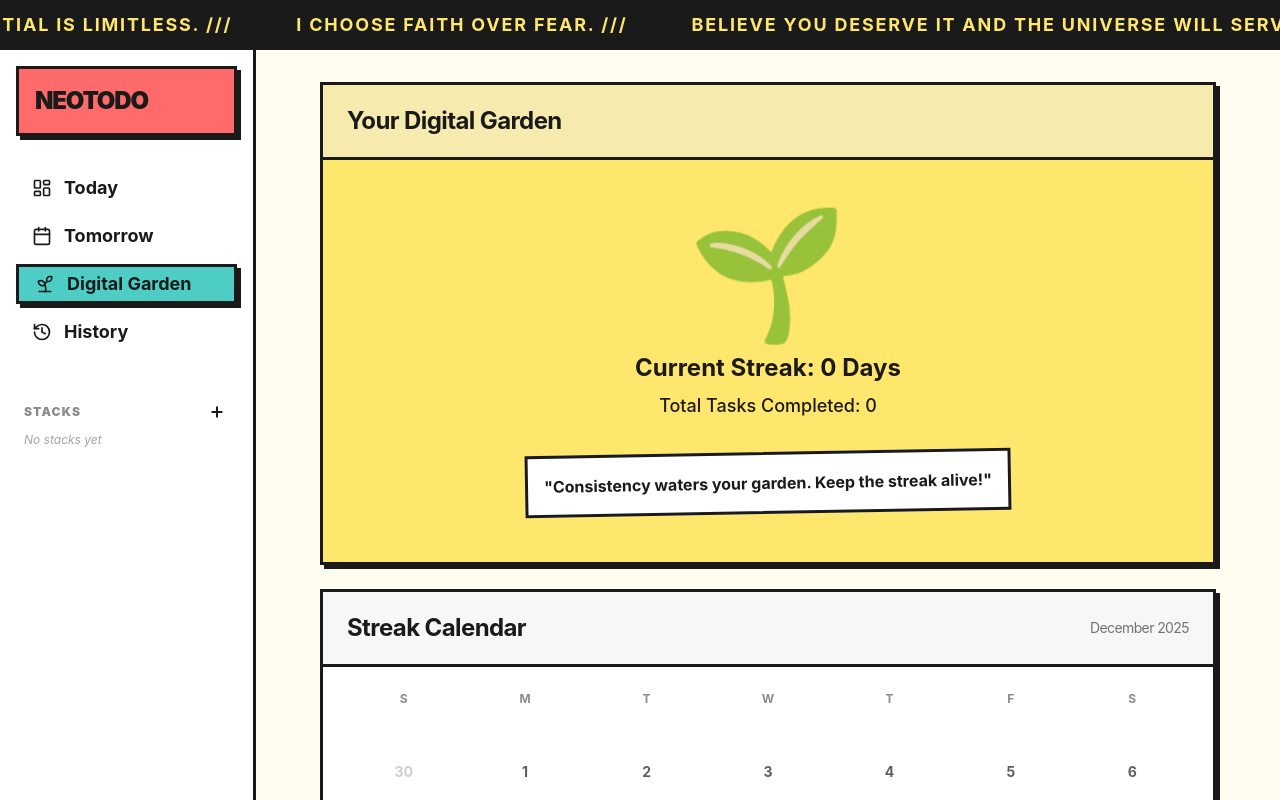
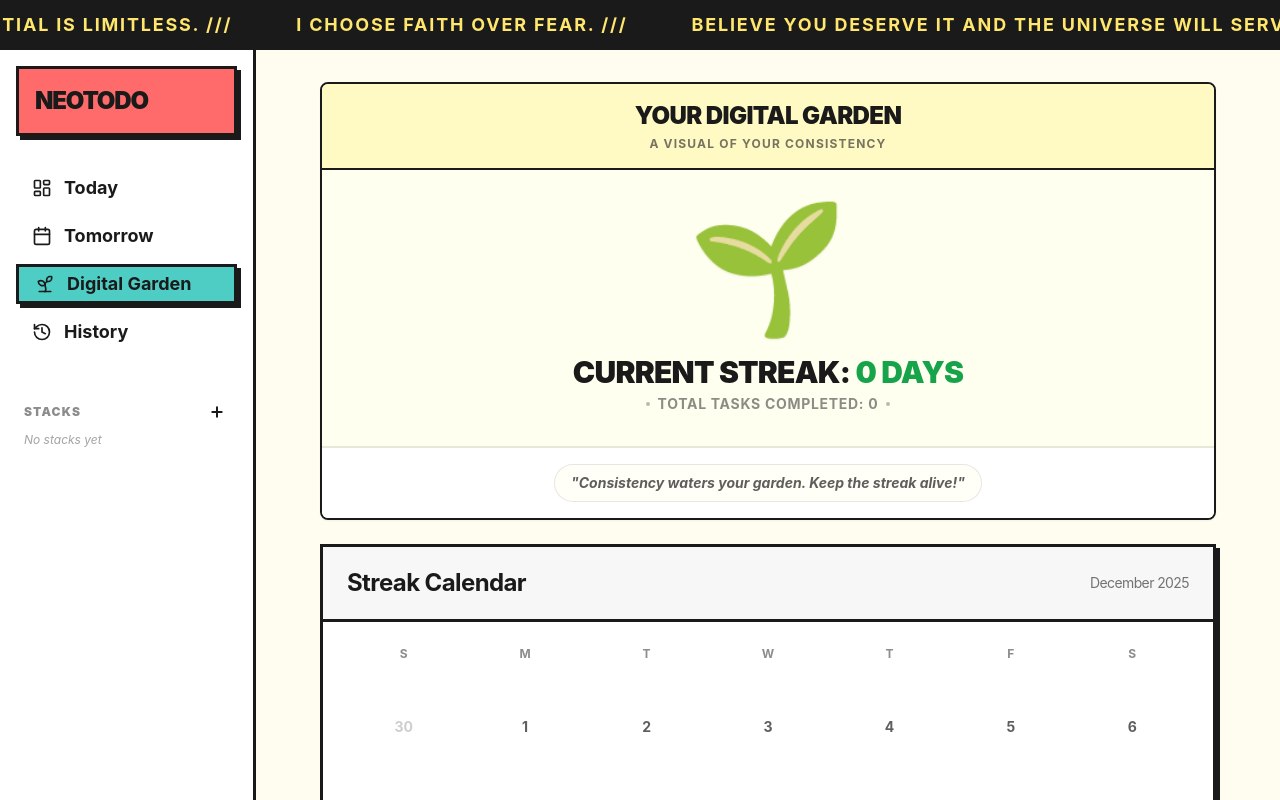
Before and after one commit to Kutral/todo, a React (Vite) app: page / in a window 1280 px wide. Both pictures are taken after a click on the button "Digital Garden". Shown: the top 800 px of the page. Built offline with nearby package versions, Linux system fonts and the light colour scheme.

Commit message:
Refactor Digital Garden Hero Card for better hierarchy

```diff
--- a/src/components/DigitalGarden.tsx
+++ b/src/components/DigitalGarden.tsx
@@ -30,31 +30,47 @@ export function DigitalGarden() {
 
     return (
         <div className="space-y-6">
-            <Card className="bg-neo-accent border-neo-dark">
-                <CardHeader>
-                    <CardTitle>Your Digital Garden</CardTitle>
-                </CardHeader>
-                <CardContent className="text-center py-12">
+            {/* Hero Section */}
+            <div className="border-2 border-neo-dark rounded-lg shadow-sm overflow-hidden flex flex-col">
+                {/* Top: Title Bar */}
+                <div className="bg-[#FFF9C4] p-4 text-center border-b-2 border-neo-dark">
+                    <h2 className="text-2xl font-black uppercase tracking-tight">Your Digital Garden</h2>
+                    <p className="text-xs font-bold text-neo-dark/60 uppercase tracking-widest mt-1">A visual of your consistency</p>
+                </div>
+
+                {/* Middle: Stats & Plant */}
+                <div className="bg-[#FFFFF0] p-8 flex flex-col items-center justify-center border-b-2 border-neo-dark/10">
                     <motion.div
                         key={stats.streak}
                         initial={{ scale: 0.5, opacity: 0 }}
                         animate={{ scale: 1, opacity: 1 }}
                         transition={{ type: "spring", bounce: 0.5 }}
-                        className="text-9xl mb-4"
+                        className="text-8xl md:text-9xl mb-6 drop-shadow-sm filter"
                     >
                         {getTreeStage(stats.streak)}
                     </motion.div>
 
-                    <div className="space-y-2">
-                        <h3 className="text-2xl font-bold">Current Streak: {stats.streak} Days</h3>
-                        <p className="text-lg font-medium">Total Tasks Completed: {stats.totalCompleted}</p>
+                    <div className="text-center space-y-1">
+                        <h3 className="text-2xl md:text-3xl font-black uppercase tracking-tight">
+                            Current Streak: <span className="text-green-600">{stats.streak} Days</span>
+                        </h3>
+                        <div className="flex items-center justify-center gap-2">
+                            <span className="h-1 w-1 rounded-full bg-neo-dark/30"></span>
+                            <p className="text-sm font-bold text-neo-dark/50 uppercase tracking-wider">
+                                Total Tasks Completed: {stats.totalCompleted}
+                            </p>
+                            <span className="h-1 w-1 rounded-full bg-neo-dark/30"></span>
+                        </div>
                     </div>
+                </div>
 
-                    <div className="mt-8 p-4 bg-neo-white border-3 border-neo-dark inline-block transform -rotate-1">
-                        <p className="font-bold">"Consistency waters your garden. Keep the streak alive!"</p>
+                {/* Bottom: Quote */}
+                <div className="bg-white p-4 text-center">
+                    <div className="inline-block px-4 py-2 bg-neo-bg/50 rounded-full border border-neo-dark/10 text-sm font-bold italic text-neo-dark/70">
+                        "Consistency waters your garden. Keep the streak alive!"
                     </div>
-                </CardContent>
-            </Card>
+                </div>
+            </div>
 
             {/* Streak Calendar */}
             <Card className="bg-neo-white border-neo-dark">
```
